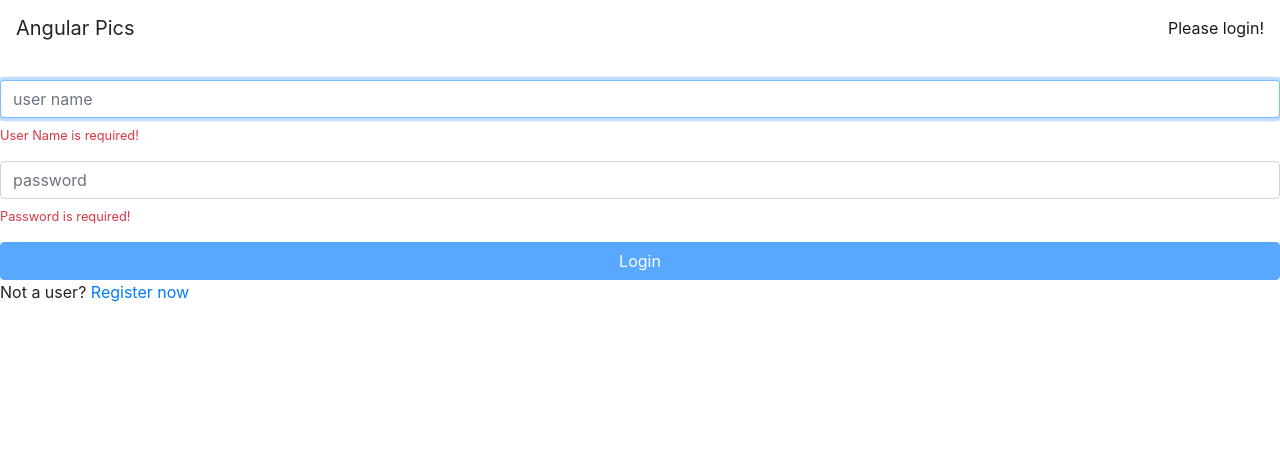
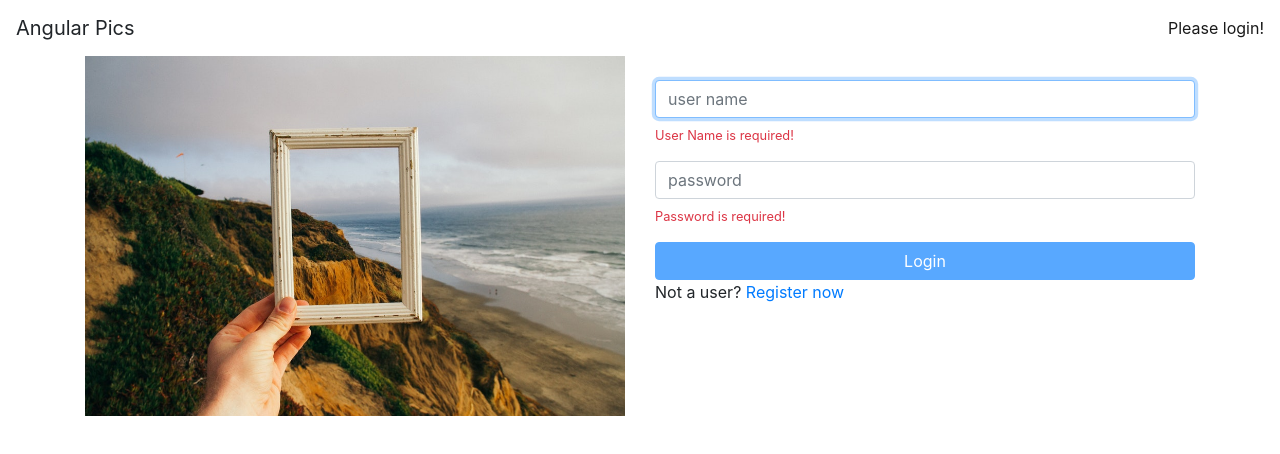
Before and after one commit to studiojms/angular-pics, an Angular app: page / in a window 1280 px wide. Shown: the top 454 px of the page. Built offline with nearby package versions, Linux system fonts and the light colour scheme.

Commit message:
adding custom layout to login and register pages

```diff
--- /dev/null
+++ b/src/app/home/home.component.html
@@ -0,0 +1,10 @@
+<div class="container">
+  <div class="row">
+    <div class="col-md-6 mb-2">
+      <img class="img-fluid d-none d-sm-block" src="/assets/home.jpg" alt="Welcome" />
+    </div>
+    <div class="col-md-6">
+      <router-outlet></router-outlet>
+    </div>
+  </div>
+</div>
--- /dev/null
+++ b/src/app/home/home.component.ts
@@ -0,0 +1,6 @@
+import { Component } from '@angular/core';
+
+@Component({
+  templateUrl: './home.component.html',
+})
+export class HomeComponent {}
--- a/src/app/home/home.module.ts
+++ b/src/app/home/home.module.ts
@@ -6,9 +6,10 @@ import { RouterModule } from '@angular/router';
 import { LoginPageComponent } from './login/login.page.component';
 import { ValidationMessageModule } from '../shared/validation-message/validation-message.module';
 import { SignUpPageComponent } from './signup/signup.page.component';
+import { HomeComponent } from './home.component';
 
 @NgModule({
-  declarations: [LoginPageComponent, SignUpPageComponent],
+  declarations: [LoginPageComponent, SignUpPageComponent, HomeComponent],
   imports: [CommonModule, FormsModule, ReactiveFormsModule, ValidationMessageModule, RouterModule],
 })
 export class HomeModule {}
--- a/src/app/home/login/login.page.component.ts
+++ b/src/app/home/login/login.page.component.ts
@@ -26,6 +26,13 @@ export class LoginPageComponent implements OnInit {
       userName: ['', Validators.required],
       password: ['', Validators.required],
     });
+    this.setInputFocus();
+  }
+
+  setInputFocus() {
+    if (this.platformDetectorService.isBrowser()) {
+      this.userNameInput.nativeElement.focus();
+    }
   }
 
   login() {
@@ -36,9 +43,7 @@ export class LoginPageComponent implements OnInit {
       () => this.router.navigate(['photos', userName]),
       err => {
         this.loginForm.reset();
-        if (this.platformDetectorService.isBrowser()) {
-          this.userNameInput.nativeElement.focus();
-        }
+        this.setInputFocus();
       }
     );
   }
--- a/src/app/home/signup/signup.page.component.html
+++ b/src/app/home/signup/signup.page.component.html
@@ -2,7 +2,7 @@
 
 <form [formGroup]="signUpForm" class="form mt-4" (submit)="signup()">
   <div class="form-group">
-    <input formControlName="email" placeholder="E-mail" class="form-control" autofocus />
+    <input formControlName="email" #emailInput placeholder="E-mail" class="form-control" autofocus />
     <pic-validation-message *ngIf="signUpForm.get('email').errors?.required" text="Email is required!">
     </pic-validation-message>
     <pic-validation-message *ngIf="signUpForm.get('email').errors?.email" text="Invalid e-mail">
--- a/src/app/home/signup/signup.page.component.ts
+++ b/src/app/home/signup/signup.page.component.ts
@@ -1,12 +1,12 @@
-import { Component, OnInit } from '@angular/core';
+import { Component, OnInit, ViewChild, ElementRef } from '@angular/core';
 import { FormGroup, FormBuilder, Validators } from '@angular/forms';
+import { Router } from '@angular/router';
 
+import { PlatformDetectorService } from 'src/app/core/platformDetector/platform-detector.service';
 import { CustomMultipleWordsValidator } from 'src/app/shared/validators/custom-multiple-words-validator';
 import { UserNotTakenValidatorService } from './user-not-taken.validator.service';
-import { HttpClient } from '@angular/common/http';
 import { IUserData } from './user-data';
 import { SignUpService } from './signup.service';
-import { Router } from '@angular/router';
 
 @Component({
   templateUrl: './signup.page.component.html',
@@ -14,11 +14,15 @@ import { Router } from '@angular/router';
 export class SignUpPageComponent implements OnInit {
   signUpForm: FormGroup;
 
+  @ViewChild('emailInput')
+  emailInput: ElementRef<HTMLInputElement>;
+
   constructor(
     private formBuilder: FormBuilder,
     private userNotTakenValidatorService: UserNotTakenValidatorService,
     private signUpService: SignUpService,
-    private router: Router
+    private router: Router,
+    private platformDetectorService: PlatformDetectorService
   ) {}
 
   ngOnInit(): void {
@@ -32,6 +36,13 @@ export class SignUpPageComponent implements OnInit {
       ],
       password: ['', [Validators.required, Validators.minLength(6), Validators.maxLength(20)]],
     });
+    this.setInputFocus();
+  }
+
+  setInputFocus() {
+    if (this.platformDetectorService.isBrowser()) {
+      this.emailInput.nativeElement.focus();
+    }
   }
 
   signup() {
@@ -40,6 +51,7 @@ export class SignUpPageComponent implements OnInit {
       () => this.router.navigate(['']),
       err => {
         console.error(err);
+        this.setInputFocus();
       }
     );
   }
```
Also changed, not shown: src/app/app.routing.module.ts (+12 -5 lines), src/assets/home.jpg (added).
